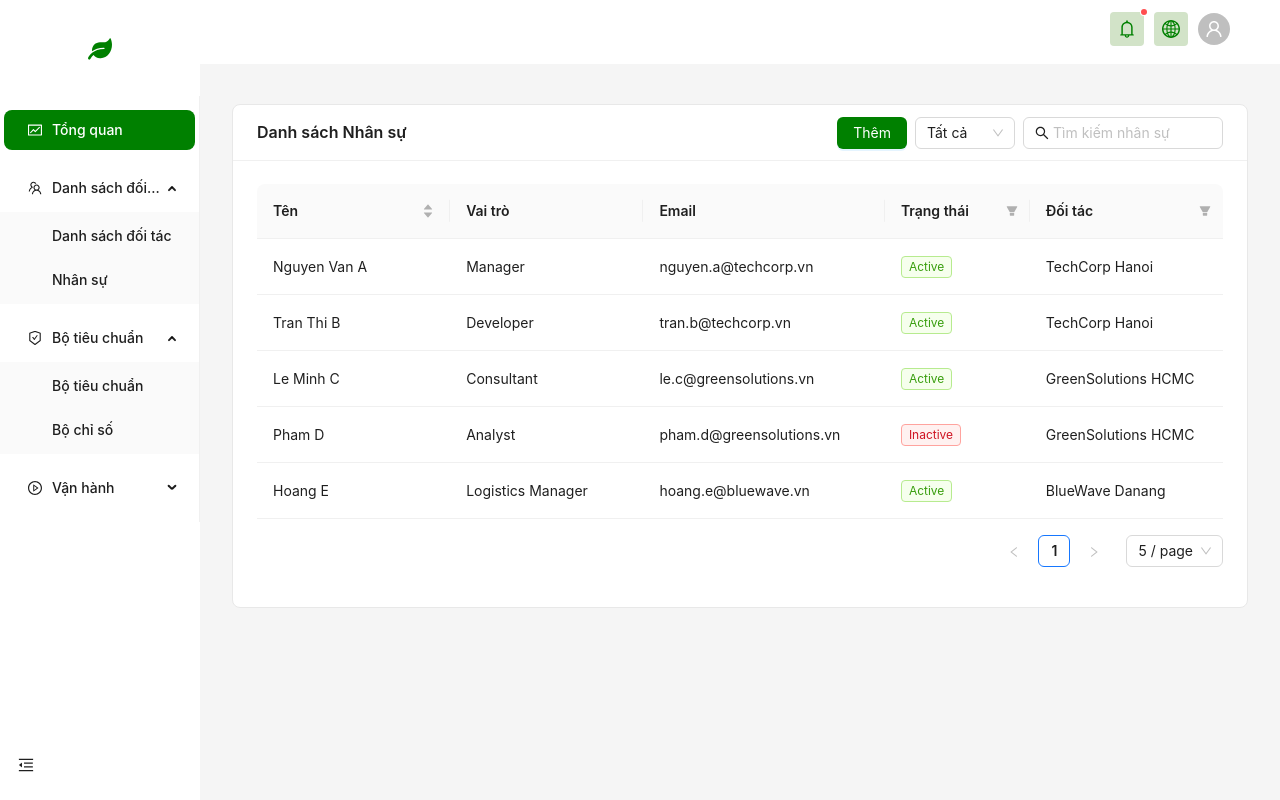
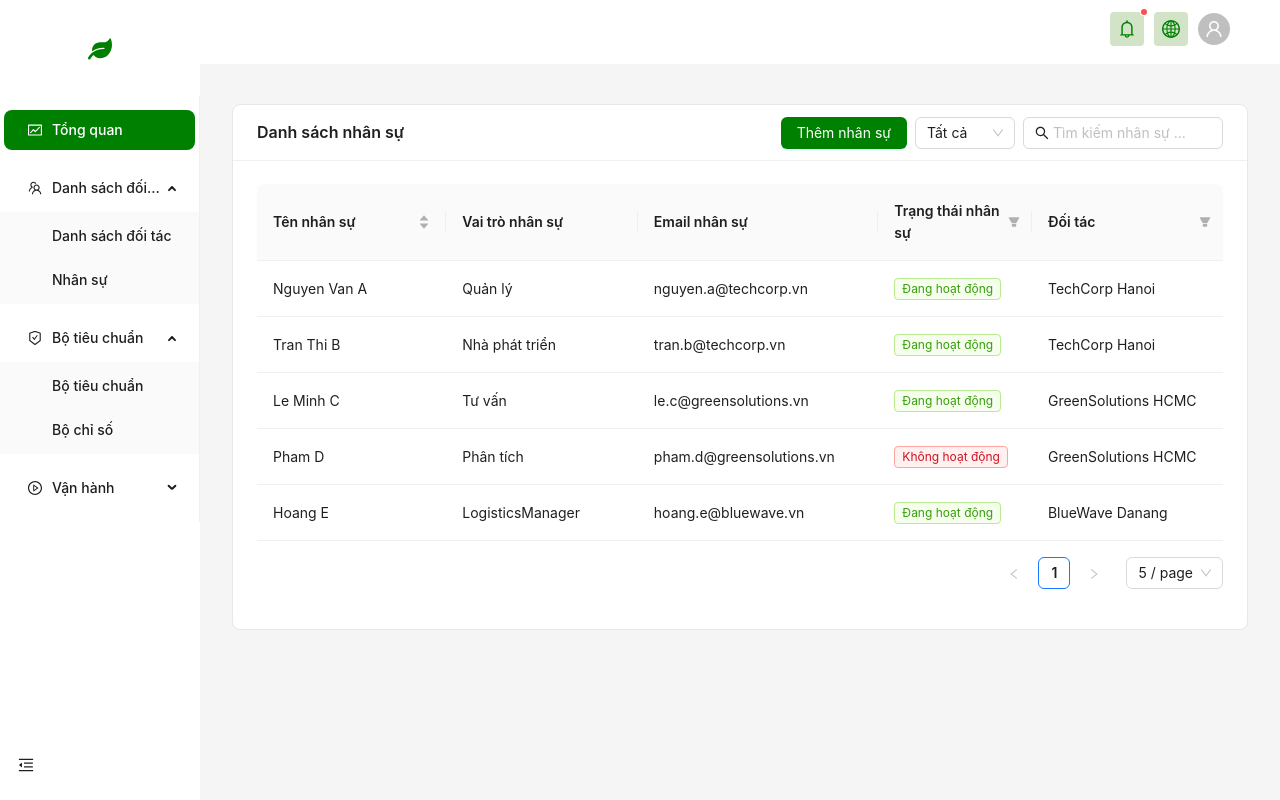
Before and after one commit to platsaver/admindashboard3, a React (Create React App) app: page /personnel in a window 1280 px wide. Built offline with nearby package versions, Linux system fonts and the light colour scheme.

Commit message:
Constructing translation for personnel tab

```diff
--- a/src/Component/Partners/Personnel.jsx
+++ b/src/Component/Partners/Personnel.jsx
@@ -14,105 +14,15 @@ import {
   Select,
   Modal,
 } from 'antd';
-import { useState } from 'react';
+import { useState, useEffect } from 'react';
 import { SearchOutlined } from '@ant-design/icons';
+import { useTranslation } from 'react-i18next';
 
 const { Option } = Select;
 
-const initialPersonnel = [
-  {
-    key: '1',
-    name: 'Nguyen Van A',
-    role: 'Manager',
-    email: 'nguyen.a@techcorp.vn',
-    status: 'Active',
-    partner: 'TechCorp Hanoi',
-  },
-  {
-    key: '2',
-    name: 'Tran Thi B',
-    role: 'Developer',
-    email: 'tran.b@techcorp.vn',
-    status: 'Active',
-    partner: 'TechCorp Hanoi',
-  },
-  {
-    key: '3',
-    name: 'Le Minh C',
-    role: 'Consultant',
-    email: 'le.c@greensolutions.vn',
-    status: 'Active',
-    partner: 'GreenSolutions HCMC',
-  },
-  {
-    key: '4',
-    name: 'Pham D',
-    role: 'Analyst',
-    email: 'pham.d@greensolutions.vn',
-    status: 'Inactive',
-    partner: 'GreenSolutions HCMC',
-  },
-  {
-    key: '5',
-    name: 'Hoang E',
-    role: 'Logistics Manager',
-    email: 'hoang.e@bluewave.vn',
-    status: 'Active',
-    partner: 'BlueWave Danang',
-  },
-];
-
-const columns = [
-  {
-    title: 'Tên',
-    dataIndex: 'name',
-    key: 'name',
-    width: '20%',
-    sorter: (a, b) => a.name.localeCompare(b.name),
-  },
-  {
-    title: 'Vai trò',
-    dataIndex: 'role',
-    key: 'role',
-    width: '20%',
-  },
-  {
-    title: 'Email',
-    dataIndex: 'email',
-    key: 'email',
-    width: '25%',
-  },
-  {
-    title: 'Trạng thái',
-    dataIndex: 'status',
-    key: 'status',
-    render: (status) => (
-      <Tag color={status === 'Active' ? 'green' : 'red'}>
-        {status}
-      </Tag>
-    ),
-    filters: [
-      { text: 'Active', value: 'Active' },
-      { text: 'Inactive', value: 'Inactive' },
-    ],
-    onFilter: (value, record) => record.status === value,
-  },
-  {
-    title: 'Đối tác',
-    dataIndex: 'partner',
-    key: 'partner',
-    width: '20%',
-    filters: [
-      { text: 'TechCorp Hanoi', value: 'TechCorp Hanoi' },
-      { text: 'GreenSolutions HCMC', value: 'GreenSolutions HCMC' },
-      { text: 'BlueWave Danang', value: 'BlueWave Danang' },
-    ],
-    onFilter: (value, record) => record.partner === value,
-  },
-];
-
 const PersonnelList = () => {
-  const [personnelData, setPersonnelData] = useState(initialPersonnel);
+  const { t } = useTranslation();
+  const [personnelData, setPersonnelData] = useState(false);
   const [filterStatus, setFilterStatus] = useState('all');
   const [searchText, setSearchText] = useState('');
   const [pageSize, setPageSize] = useState(5);
@@ -123,6 +33,102 @@ const PersonnelList = () => {
   const [isAdding, setIsAdding] = useState(false);
   const [deleteModalVisible, setDeleteModalVisible] = useState(false);
   const [form] = Form.useForm();
+
+  useEffect(() => {
+    setPersonnelData(initialPersonnel);
+  }, []);
+
+  const initialPersonnel = [
+  {
+      key: '1',
+      name: 'Nguyen Van A',
+      role: t('Manager'),
+      email: 'nguyen.a@techcorp.vn',
+      status: 'Active',
+      partner: 'TechCorp Hanoi',
+    },
+    {
+      key: '2',
+      name: 'Tran Thi B',
+      role: t('Developer'),
+      email: 'tran.b@techcorp.vn',
+      status: 'Active',
+      partner: 'TechCorp Hanoi',
+    },
+    {
+      key: '3',
+      name: 'Le Minh C',
+      role: t('Consultant'),
+      email: 'le.c@greensolutions.vn',
+      status: 'Active',
+      partner: 'GreenSolutions HCMC',
+    },
+    {
+      key: '4',
+      name: 'Pham D',
+      role: t('Analyst'),
+      email: 'pham.d@greensolutions.vn',
+      status: 'Inactive',
+      partner: 'GreenSolutions HCMC',
+    },
+    {
+      key: '5',
+      name: 'Hoang E',
+      role: t('LogisticsManager'),
+      email: 'hoang.e@bluewave.vn',
+      status: 'Active',
+      partner: 'BlueWave Danang',
+    },
+  ];
+
+  const columns = [
+    {
+      title: t('personnelName'),
+      dataIndex: 'name',
+      key: 'name',
+      width: '20%',
+      sorter: (a, b) => a.name.localeCompare(b.name),
+    },
+    {
+      title: t('personnelRole'),
+      dataIndex: 'role',
+      key: 'role',
+      width: '20%',
+    },
+    {
+      title: t('personnelEmail'),
+      dataIndex: 'email',
+      key: 'email',
+      width: '25%',
+    },
+    {
+      title: t('personnelStatus'),
+      dataIndex: 'status',
+      key: 'status',
+      render: (status) => (
+        <Tag color={status === 'Active' ? 'green' : 'red'}>
+          {t(`personnel${status}`)}
+        </Tag>
+      ),
+      filters: [
+        { text: t('personnelActive'), value: 'Active' },
+        { text: t('personnelInactive'), value: 'Inactive' },
+      ],
+      onFilter: (value, record) => record.status === value,
+    },
+    {
+      title: t('personnelPartner'),
+      dataIndex: 'partner',
+      key: 'partner',
+      width: '20%',
+      filters: [
+        { text: t('personnel.filters.partner.techCorpHanoi'), value: 'TechCorp Hanoi' },
+        { text: t('personnel.filters.partner.greenSolutionsHCMC'), value: 'GreenSolutions HCMC' },
+        { text: t('personnel.filters.partner.blueWaveDanang'), value: 'BlueWave Danang' },
+      ],
+      onFilter: (value, record) => record.partner === value,
+    },
+  ];
 
   const handleSearch = (value) => {
     setSearchText(value);
@@ -163,7 +169,7 @@ const PersonnelList = () => {
     form.validateFields().then((values) => {
       if (isAdding) {
         const newPersonnel = {
-          key: (personnelData.length + 1).toString(),
+          key: Date.now().toString(),
           ...values,
         };
         setPersonnelData((prevData) => [...prevData, newPersonnel]);
@@ -179,6 +185,8 @@ const PersonnelList = () => {
       setIsAdding(false);
       setDrawerVisible(false);
       form.resetFields();
+    }).catch((error) => {
+      console.log('Validation failed:', error);
     });
   };
 
@@ -189,20 +197,23 @@ const PersonnelList = () => {
     setDeleteModalVisible(false);
     setDrawerVisible(false);
     setSelectedPersonnel(null);
+    setCurrentPage(1);
   };
 
   const showDeleteModal = () => {
     setDeleteModalVisible(true);
   };
 
-  const filteredPersonnel = personnelData.filter((person) => {
+  const filteredPersonnel = personnelData
+    ? personnelData.filter((person) => {
         const matchesStatus =
           filterStatus === 'all' || person.status === filterStatus;
         const matchesSearch = person.name
           .toLowerCase()
           .includes(searchText.toLowerCase());
         return matchesStatus && matchesSearch;
-  });
+      })
+    : [];
 
   const handlePaginationChange = (page, pageSize) => {
     setCurrentPage(page);
@@ -210,17 +221,21 @@ const PersonnelList = () => {
   };
 
   return (
-    <>
+    <div className="tabled">
       <Row gutter={[16, 16]}>
         <Col xs={24} sm={24} md={24} lg={24} xl={24}>
           <Card
             className="criclebox tablespace mb-24 rounded-lg bg-white"
-            title="Danh sách Nhân sự"
+            title={t('personnelList')}
             style={{ border: '1px solid #e8e8e8' }}
             extra={
               <Space direction="horizontal" style={{ display: 'flex', flexWrap: 'nowrap', gap: '8px' }}>
-                <Button type="primary" onClick={handleAddNew} style={{ backgroundColor: 'green', whiteSpace: 'nowrap' }}>
-                  Thêm
+                <Button
+                  type="primary"
+                  onClick={handleAddNew}
+                  style={{ backgroundColor: 'green', whiteSpace: 'nowrap' }}
+                >
+                  {t('addPersonnel')}
                 </Button>
                 <Select
                   defaultValue="all"
@@ -230,12 +245,12 @@ const PersonnelList = () => {
                     setCurrentPage(1);
                   }}
                 >
-                  <Option value="all">Tất cả</Option>
-                  <Option value="Active">Active</Option>
-                  <Option value="Inactive">Inactive</Option>
+                  <Option value="all">{t('personnelAllOption')}</Option>
+                  <Option value="Active">{t('personnelActiveOption')}</Option>
+                  <Option value="Inactive">{t('personnelInactiveOption')}</Option>
                 </Select>
                 <Input
-                  placeholder="Tìm kiếm nhân sự"
+                  placeholder={t('searchPersonnel')}
                   prefix={<SearchOutlined />}
                   onChange={(e) => handleSearch(e.target.value)}
                   style={{ width: '100%', maxWidth: '200px', whiteSpace: 'nowrap' }}
@@ -266,7 +281,13 @@ const PersonnelList = () => {
         </Col>
       </Row>
       <Drawer
-        title={isAdding ? 'Thêm nhân sự mới' : isEditing ? 'Chỉnh sửa nhân sự' : (selectedPersonnel?.name || 'Chi tiết nhân sự')}
+        title={
+          isAdding
+            ? t('addPersonnel')
+            : isEditing
+            ? t('editPersonnel')
+            : selectedPersonnel?.name || t('personnelDetails')
+        }
         placement="right"
         onClose={handleCloseDrawer}
         open={drawerVisible}
@@ -275,22 +296,30 @@ const PersonnelList = () => {
         {selectedPersonnel && !isEditing && !isAdding && (
           <div style={{ display: 'flex', flexDirection: 'column', gap: '16px' }}>
             <Descriptions column={1} bordered>
-              <Descriptions.Item label="Tên">{selectedPersonnel.name}</Descriptions.Item>
-              <Descriptions.Item label="Vai trò">{selectedPersonnel.role}</Descriptions.Item>
-              <Descriptions.Item label="Email">{selectedPersonnel.email}</Descriptions.Item>
-              <Descriptions.Item label="Trạng thái">
+              <Descriptions.Item label={t('personnelName')}>
+                {selectedPersonnel.name}
+              </Descriptions.Item>
+              <Descriptions.Item label={t('personnelRole')}>
+                {selectedPersonnel.role}
+              </Descriptions.Item>
+              <Descriptions.Item label={t('personnelEmail')}>
+                {selectedPersonnel.email}
+              </Descriptions.Item>
+              <Descriptions.Item label={t('personnelStatus')}>
                 <Tag color={selectedPersonnel.status === 'Active' ? 'green' : 'red'}>
-                  {selectedPersonnel.status}
+                  {t(`personnel${selectedPersonnel.status}`)}
                 </Tag>
               </Descriptions.Item>
-              <Descriptions.Item label="Đối tác">{selectedPersonnel.partner}</Descriptions.Item>
+              <Descriptions.Item label={t('personnelPartner')}>
+                {selectedPersonnel.partner}
+              </Descriptions.Item>
             </Descriptions>
             <Button
               type="primary"
               onClick={() => handleEdit(selectedPersonnel)}
               style={{ marginBottom: '8px', width: '100%' }}
             >
-              Chỉnh sửa
+              {t('editPersonnel')}
             </Button>
             <Button
               type="primary"
@@ -298,7 +327,7 @@ const PersonnelList = () => {
               onClick={showDeleteModal}
               style={{ width: '100%' }}
             >
-              Xóa
+              {t('deletePersonnel')}
             </Button>
           </div>
         )}
@@ -311,56 +340,52 @@ const PersonnelList = () => {
           >
             <Form.Item
               name="name"
-              label="Tên"
-              rules={[{ required: true, message: 'Vui lòng nhập tên!' }]}
+              label={t('personnelName')}
+              rules={[{ required: true, message: t('personnelNameWarning') }]}
             >
               <FormInput />
             </Form.Item>
             <Form.Item
               name="role"
-              label="Vai trò"
-              rules={[{ required: true, message: 'Vui lòng nhập vai trò!' }]}
+              label={t('personnelRole')}
+              rules={[{ required: true, message: t('personnelRoleWarning') }]}
             >
               <FormInput />
             </Form.Item>
             <Form.Item
               name="email"
-              label="Email"
+              label={t('personnelEmail')}
               rules={[
-                { required: true, message: 'Vui lòng nhập email!' },
-                { type: 'email', message: 'Email không hợp lệ!' },
+                { required: true, message: t('personnelEmailWarning') },
+                { type: 'email', message: t('personnelInvalidEmailWarning') },
               ]}
             >
               <FormInput />
             </Form.Item>
             <Form.Item
               name="status"
-              label="Trạng thái"
-              rules={[{ required: true, message: 'Vui lòng chọn trạng thái!' }]}
+              label={t('personnelStatus')}
+              rules={[{ required: true, message: t('personnelStatusWarning') }]}
             >
               <Select>
-                <Option value="Active">Active</Option>
-                <Option value="Inactive">Inactive</Option>
+                <Option value="Active">{t('personnelActive')}</Option>
+                <Option value="Inactive">{t('personnelInactive')}</Option>
               </Select>
             </Form.Item>
             <Form.Item
               name="partner"
-              label="Đối tác"
-              rules={[{ required: true, message: 'Vui lòng chọn đối tác!' }]}
+              label={t('personnelPartner')}
+              rules={[{ required: true, message: t('personnelPartnerWarning') }]}
             >
-              <Select>
-                <Option value="TechCorp Hanoi">TechCorp Hanoi</Option>
-                <Option value="GreenSolutions HCMC">GreenSolutions HCMC</Option>
-                <Option value="BlueWave Danang">BlueWave Danang</Option>
-              </Select>
+              <FormInput/>
             </Form.Item>
             <Form.Item>
               <Space style={{ width: '100%' }}>
                 <Button type="primary" htmlType="submit" style={{ width: '100%' }}>
-                  Lưu
+                  {t('save')}
                 </Button>
                 <Button onClick={handleCloseDrawer} style={{ width: '100%' }}>
-                  Hủy
+                  {t('cancel')}
                 </Button>
               </Space>
             </Form.Item>
@@ -368,20 +393,20 @@ const PersonnelList = () => {
         )}
       </Drawer>
       <Modal
-        title="Xác nhận xóa"
+        title={t('personnelDeleteTitle')}
         open={deleteModalVisible}
         onOk={handleDelete}
         onCancel={() => setDeleteModalVisible(false)}
-        okText="Xóa"
-        cancelText="Hủy"
+        okText={t('deletePersonnel')}
+        cancelText={t('cancel')}
         okType="danger"
         centered
       >
         <p>
-          Bạn có chắc chắn muốn xóa nhân sự "{selectedPersonnel?.name}" không?
+          {t('personnelDeleteWarning', { name: selectedPersonnel?.name })}
         </p>
       </Modal>
-    </>
+    </div>
   );
 };
 
--- a/src/MultiLang/i18n.js
+++ b/src/MultiLang/i18n.js
@@ -62,6 +62,35 @@ const resources = {
       deleteSuccess: "Partner has been successfully deleted.",
       addSuccess: "Partner has been successfully added.",
       editSuccess: "Partner information has been successfully updated.",
+      Manager: "Manager",
+      Developer: "Developer",
+      Consultant: "Consultant",
+      Analyst: "Analyst",
+      LogisticManager: "Logistic Manager",
+      personnelList: "Personnel List",
+      addPersonnel: "Add Personnel",
+      editPersonnel: "Edit Personnel",
+      deletePersonnel: "Delete Personnel",
+      searchPersonnel: "Search for personnel ...",
+      personnelDetails: "Personnel Details",
+      personnelName: "Personnel Name",
+      personnelRole: "Personnel Role",
+      personnelEmail: "Personnel Email",
+      personnelStatus: "Personnel Status",
+      personnelActive: "Active",
+      personnelInactive: "Inactive",
+      personnelPartner: "Partner",
+      personnelAllOption: "All",
+      personnelActiveOption: "Active",
+      personnelInactiveOption: "Inactive",
+      personnelNameWarning: "Personnel name is required.",
+      personnelRoleWarning: "Personnel role is required.",
+      personnelEmailWarning: "Personnel email is required.",
+      personnelStatusWarning: "Personnel status is required.",
+      personnelInvalidEmailWarning: "Invalid email format.",
+      personnelPartnerWarning: "Personnel partner is required.",
+      personnelDeleteTitle: "Delete Personnel",
+      personnelDeleteWarning: "Are you sure to delete this personnel?",
       policies: [
         "January 2025: Vietnam issues a plan to establish a pilot emissions trading system (ETS) starting in June 2025, with full implementation by 2029.",
         "December 2024: COP29 agreement launches the UN's centralized international carbon credit trading system in 2025.",
@@ -143,6 +172,35 @@ const resources = {
       partnerContactWarning: "Email liên hệ đối tác là bắt buộc.",
       partnerAddressWarning: "Địa chỉ đối tác là bắt buộc.",
       deleteTitle: "Xóa đối tác",
+      Manager: "Quản lý",
+      Developer: "Nhà phát triển",
+      Consultant: "Tư vấn",
+      Analyst: "Phân tích",
+      LogisticManager: "Quản lý logistics",
+      personnelList: "Danh sách nhân sự",
+      addPersonnel: "Thêm nhân sự",
+      editPersonnel: "Chỉnh sửa nhân sự",
+      deletePersonnel: "Xóa nhân sự",
+      searchPersonnel: "Tìm kiếm nhân sự ...",
+      personnelDetails: "Thông tin chi tiết nhân sự",
+      personnelName: "Tên nhân sự",
+      personnelRole: "Vai trò nhân sự",
+      personnelEmail: "Email nhân sự",
+      personnelStatus: "Trạng thái nhân sự",
+      personnelActive: "Đang hoạt động",
+      personnelInactive: "Không hoạt động",
+      personnelPartner: "Đối tác",
+      personnelDeleteTitle: "Xóa nhân sự",
+      personnelDeleteWarning: "Bạn có chắc chắn muốn xóa nhân sự này không?",
+      personnelAllOption: "Tất cả",
+      personnelActiveOption: "Đang hoạt động",
+      personnelInactiveOption: "Không hoạt động",
+      personnelNameWarning: "Tên nhân sự là bắt buộc.",
+      personnelRoleWarning: "Vai trò nhân sự là bắt buộc.",
+      personnelEmailWarning: "Email nhân sự là bắt buộc.",
+      personnelStatusWarning: "Trạng thái nhân sự là bắt buộc.",
+      personnelInvalidEmailWarning: "Định dạng email không hợp lệ.",
+      personnelPartnerWarning: "Đối tác của nhân sự là bắt buộc.",
       policies: [
         "Tháng 1 năm 2025: Việt Nam ban hành kế hoạch thiết lập hệ thống giao dịch phát thải (ETS) thí điểm bắt đầu từ tháng 6 năm 2025, với triển khai đầy đủ vào năm 2029.",
         "Tháng 12 năm 2024: Thỏa thuận COP29 ra mắt hệ thống giao dịch tín chỉ carbon quốc tế tập trung của Liên Hợp Quốc vào năm 2025.",
```
Lines whose indentation alone changed are shown as unchanged.
